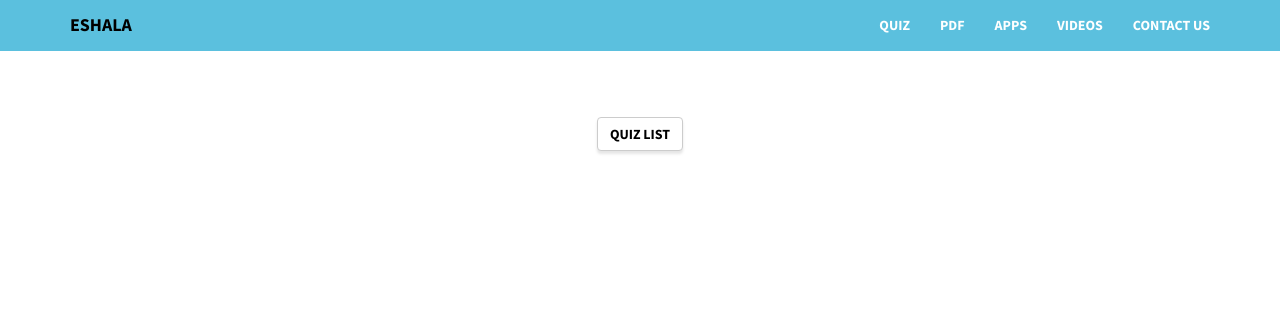
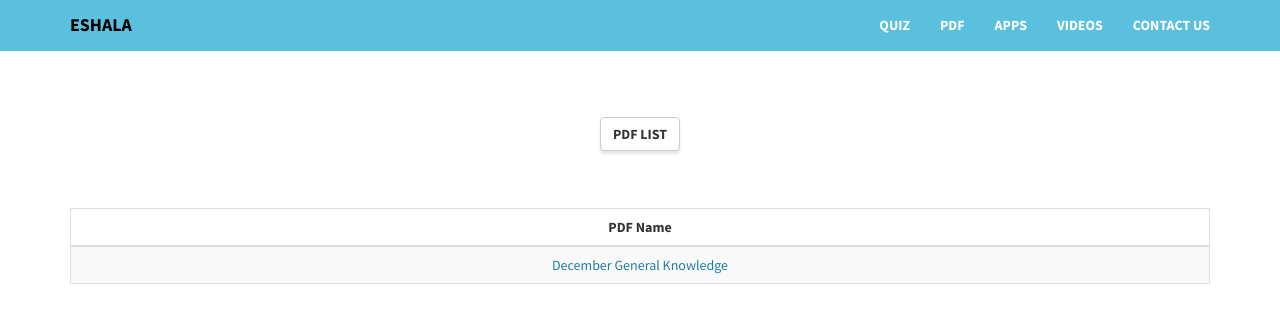
Before and after one commit to sinwar/eshalawebapp, a Django app: page /listpdf/ in a window 1280 px wide. Shown: the top 323 px of the page. Run offline with Django 3.2, Linux system fonts and the light colour scheme; data comes from the database, SQL or seed files in the repository; both versions use the stored data as it was after the commit; some libraries are stand-ins or nearby versions.

Commit message:
Implement pdf feature.

```diff
--- a/eeshala/eshalahome/models.py
+++ b/eeshala/eshalahome/models.py
@@ -8,4 +8,4 @@ class pdfs(models.Model):
     model to save PDFs
     """
     title = models.CharField(default="pdf", max_length = 200)
-    file = models.FileField(upload_to='static/pdf')
+    file = models.FileField(upload_to='eshalahome/static/pdf')
--- a/eeshala/eshalahome/templates/pdflist.html
+++ b/eeshala/eshalahome/templates/pdflist.html
@@ -52,7 +52,7 @@
 		            <a href="{% url 'quiz_index' %}" id="account_notification" ></i>{% trans "QUIZ" %} </a>
 		        </li>
 		        <li>
-		            <a href="#"> {% trans "PDF" %}</a>
+		            <a href="{% url "listpdf" %}"> {% trans "PDF" %}</a>
 		        </li>
 		        <li>
 		            <a href="#"> {% trans "APPS" %}</a>
@@ -67,7 +67,28 @@
 		<div class="container">
 			<div class="row">
 				<div class="col-md-12" style="text-align: center; margin-top: 10%;">
-					<button type="button" class="btn btn-default"><a href="{% url 'quiz_index' %}" style="color: black;">{% trans "QUIZ LIST" %}</a></button>
+					<button type="button" class="btn btn-default">{% trans "PDF LIST" %}</button>
+					<table class="table table-bordered table-striped table-hover" style="margin-top: 5%;">
+
+				  <thead class="thead-light">
+					<tr>
+					  <th scope="col" style="text-align: center;">{% trans "PDF Name" %}</th>
+					</tr>
+				  </thead>
+
+				  <tbody>
+
+				  {% for i, j, k in pdfdetaillist %}
+					  <tr>
+					  	<td>
+							<a href="{{ k }}" target="_blank" style="text-transform: capitalize;">
+							  {{ j }}
+							</a>
+						</td>
+					  </tr>
+			  	  {% endfor %}
+				</div>
+			</div>
 		</div>
 
 
--- a/eeshala/eshalahome/views.py
+++ b/eeshala/eshalahome/views.py
@@ -16,11 +16,17 @@ def listpdf(request):
 	pdflist = pdfs.objects.all();
 	pkey = []
 	title = []
+	urls = []
 	for i in pdflist:
 		pkey.append(i.pk);
 		title.append(i.title);
+		filename = i.file.name
+		k = filename.find("/")
+		filename = filename[k::]
+		urls.append(filename)
 
-	pdfdetaillist = zip(pkey, title)
+
+	pdfdetaillist = zip(pkey, title, urls)
 	return render(request, 'pdflist.html', {'pdfdetaillist' : pdfdetaillist})
 
 
--- a/eeshala/quiz/templates/base.html
+++ b/eeshala/quiz/templates/base.html
@@ -21,7 +21,7 @@
 <body>
 
 <nav class="navbar navbar-fixed-top">
-  <div class="container-fluid">
+  <div class="container">
     <div class="navbar-header">
       <a class="navbar-brand" href="#">ESHALA</a>
     </div>
@@ -31,7 +31,7 @@
             <a href="{% url 'quiz_index' %}" id="account_notification" ></i>{% trans "QUIZ" %} </a>
         </li>
         <li>
-            <a href="#"><i class="fa fa-cog"></i> {% trans "PDF" %}</a>
+            <a href="{% url "listpdf" %}"> {% trans "PDF" %}</a>
         </li>
         <li>
             <a href="#"><i class="fa fa-power-off"></i> {% trans "APPS" %}</a>
```
Also changed, not shown: eeshala/db.sqlite3, 1 other file.
